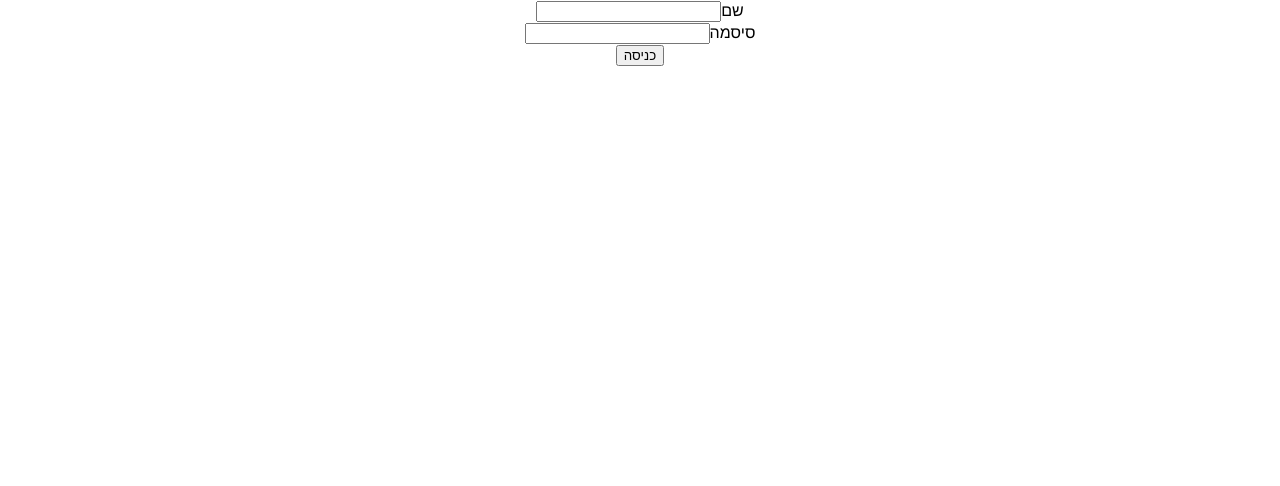
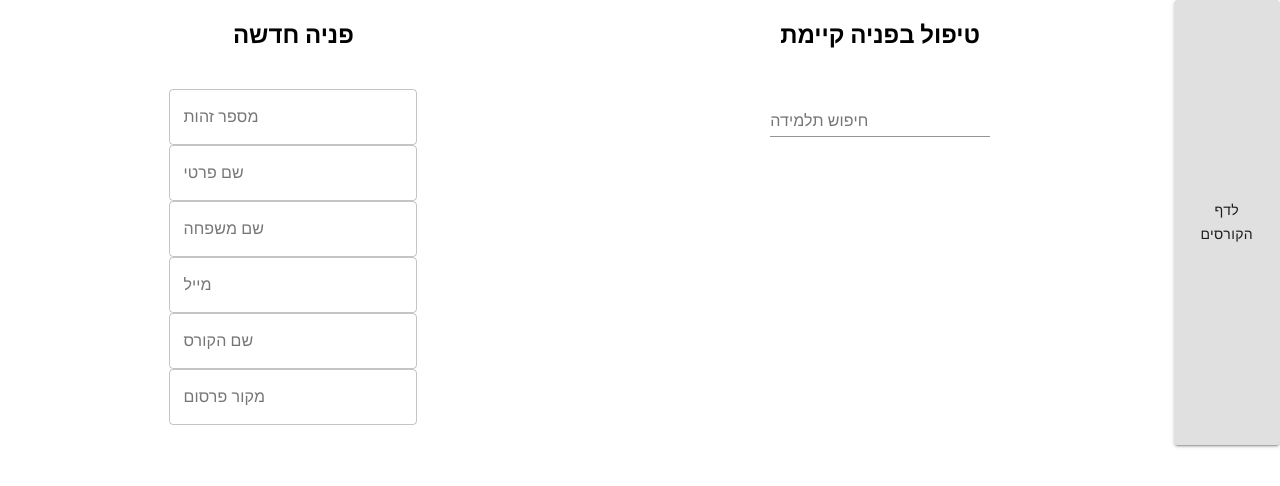
Before and after one commit to TamarSharvit/SiurMochot, a React (Create React App) app: page /registersHomePage in a window 1280 px wide. Shown: the top 486 px of the page. Built offline with nearby package versions, Linux system fonts and the light colour scheme.

Commit message:
Add some ui and navigation

```diff
--- a/package.json
+++ b/package.json
@@ -3,12 +3,16 @@
   "version": "0.1.0",
   "private": true,
   "dependencies": {
+    "@material-ui/core": "^4.11.4",
     "@testing-library/jest-dom": "^4.2.4",
     "@testing-library/react": "^9.5.0",
     "@testing-library/user-event": "^7.2.1",
     "react": "^16.13.1",
     "react-dom": "^16.13.1",
-    "react-scripts": "3.4.1"
+    "react-router": "^5.2.0",
+    "react-router-dom": "^5.2.0",
+    "react-scripts": "3.4.1",
+    "reactjs-popup": "^2.0.4"
   },
   "scripts": {
     "start": "react-scripts start",
--- a/src/App.js
+++ b/src/App.js
@@ -1,15 +1,31 @@
 import React from 'react';
 import RegistersHomePage from './components/registersHomePage.js';
+import Courses from './components/courses.js'
 import './App.css';
 import Login from './components/login.js';
+import { Switch, BrowserRouter as Router,  Route } from 'react-router-dom';
 
 function App() {
-  return (
-    <div className="App">
-     <Login/>
+  return (<div>
 
-    </div>
-  );
+    <Router>
+      <Switch>
+        <Route path="/registersHomePage">
+          <RegistersHomePage />
+        </Route>
+        <Route path="/" exact>
+          <Login />
+        </Route>
+        <Route path="/courses">
+          <Courses/>
+
+        </Route>
+
+      </Switch>
+    </Router>
+
+
+  </div>)
 }
 
 export default App;
--- /dev/null
+++ b/src/components/courses.js
@@ -0,0 +1,38 @@
+import React from 'react';
+import '../css/courses.css';
+import Button from '@material-ui/core/Button';
+import Popup from 'reactjs-popup';
+import 'reactjs-popup/dist/index.css';
+
+function Courses(){
+    return<div className="button">
+
+        <h2 className="title">רשימת קורסים</h2>
+        {/* <Button  variant="contained" color="default">לפרטי הקורס</Button>    */}
+        <Popup trigger={<button>בניית אתרים</button>} position="right center">
+    <div>פעמיים בשבוע בירושלים <button> תלמידות הקורס</button> <button> מתענינות הקורס</button></div>
+  </Popup><br></br>
+  <Popup trigger={<button>  עיצוב אתרים</button>} position="right center">
+    <div>Popup content here !!</div>
+  </Popup><br></br>
+  <Popup trigger={<button> אדריכלות  </button>} position="right center">
+    <div>Popup content here !!</div>
+  </Popup><br></br>
+  <Popup trigger={<button>עיצוב</button>} position="right center">
+    <div>Popup content here !!</div>
+  </Popup><br></br>
+  <Popup trigger={<button>מולטימדיה</button>} position="right center">
+    <div>Popup content here !!</div>
+  </Popup><br></br>
+  <Popup trigger={<button> פרסום</button>} position="right center">
+    <div>Popup content here !!</div>
+  </Popup><br></br>
+  <Popup trigger={<button> תוכנות </button>} position="right center">
+    <div>Popup content here !!</div>
+  </Popup><br></br>
+  <Popup trigger={<button> אקסטרה </button>} position="right center">
+    <div>Popup content here !!</div>
+  </Popup>
+    </div>
+};
+export default Courses;
--- a/src/components/login.js
+++ b/src/components/login.js
@@ -1,17 +1,26 @@
 import React from 'react';
+import {useHistory} from 'react-router-dom';
+import Button from '@material-ui/core/Button';
+function Login(){
 
-function Login(){
+    const history = useHistory();
+          const handleClick = () => {
+        history.push("/registersHomePage");
+    }
+
     return( <div>
         <lable>
-        <input></input>שם
+        <input type="text"></input>שם
         </lable>
         <br></br>
         <lable>
-        <input></input>סיסמה
+        <input type="text"></input>סיסמה
         </lable>
-        <br>
-        </br>
-        <button>כניסה</button>
-    </div>)
+        <br></br>
+        {/* <button  type='button'>  </button> */}
+        <Button variant="contained" color="primary" onClick={handleClick}>כניסה</Button>
+        </div> )
+
+
 }
 export default Login;
--- a/src/components/registersHomePage.js
+++ b/src/components/registersHomePage.js
@@ -1,42 +1,44 @@
 import React from 'react';
+import '../css/registersHomePage.css';
+import TextField from '@material-ui/core/TextField';
+import Button from '@material-ui/core/Button';
+import {useHistory} from 'react-router-dom';
 
 function RegistersHomePage(){
-    return <div>
-        <div>
-           <lable>פניה חדשה</lable>
-           <lable>מספר זהות
-               <input></input>
-           </lable>
+    const history = useHistory();
+    const handleClick = () => {
+        history.push("/courses");
+    }
+    return <div className="div1">
+        <div className="div2">
+     <h2>פניה חדשה</h2>
            <br></br>
 
-             <lable>מספר זהות
-               <input></input>
-           </lable>
+           <TextField id="outlined-basic" label="מספר זהות" variant="outlined" />
            <br></br>
-           <lable>שם פרטי
-               <input></input>
-           </lable>
+           <TextField id="outlined-basic" label="שם פרטי" variant="outlined" />
            <br></br>
-           <lable>שם משפחה
-               <input></input>
-           </lable>
+           <TextField id="outlined-basic" label="שם משפחה" variant="outlined" />
            <br></br>
-           <lable>מייל
-               <input></input>
-           </lable>
+           <TextField id="outlined-basic" label="מייל" variant="outlined" />
            <br></br>
-           <lable>שם הקורס
-               <input></input>
-           </lable>
+           <TextField id="outlined-basic" label="שם הקורס" variant="outlined" />
            <br></br>
-           <lable>מקור פרסום
-               <input></input>
-           </lable>
+           <TextField id="outlined-basic" label="מקור פרסום" variant="outlined" />
            <br></br>
 
             <br></br>
+          </div>
 
+      <div className="div3">
+            <h2>טיפול בפניה קיימת</h2>
+            <br></br>
+
+            <TextField id="standard-search" label="חיפוש תלמידה" type="search" />
+           <br></br>
         </div>
+
+        <Button variant="contained" color="default" onClick={handleClick}>לדף הקורסים</Button>
     </div>
 
 }
--- /dev/null
+++ b/src/css/courses.css
@@ -0,0 +1,7 @@
+.title{
+    text-align: center;
+
+}
+.button{
+    text-align: center;
+}
--- /dev/null
+++ b/src/css/registersHomePage.css
@@ -0,0 +1,19 @@
+.div1{
+
+    display: flex;
+
+
+
+}
+.div2{
+
+    flex: 50%;
+    text-align: center;
+
+
+}
+.div3{
+
+    flex: 50%;
+    text-align: center;
+}
```
